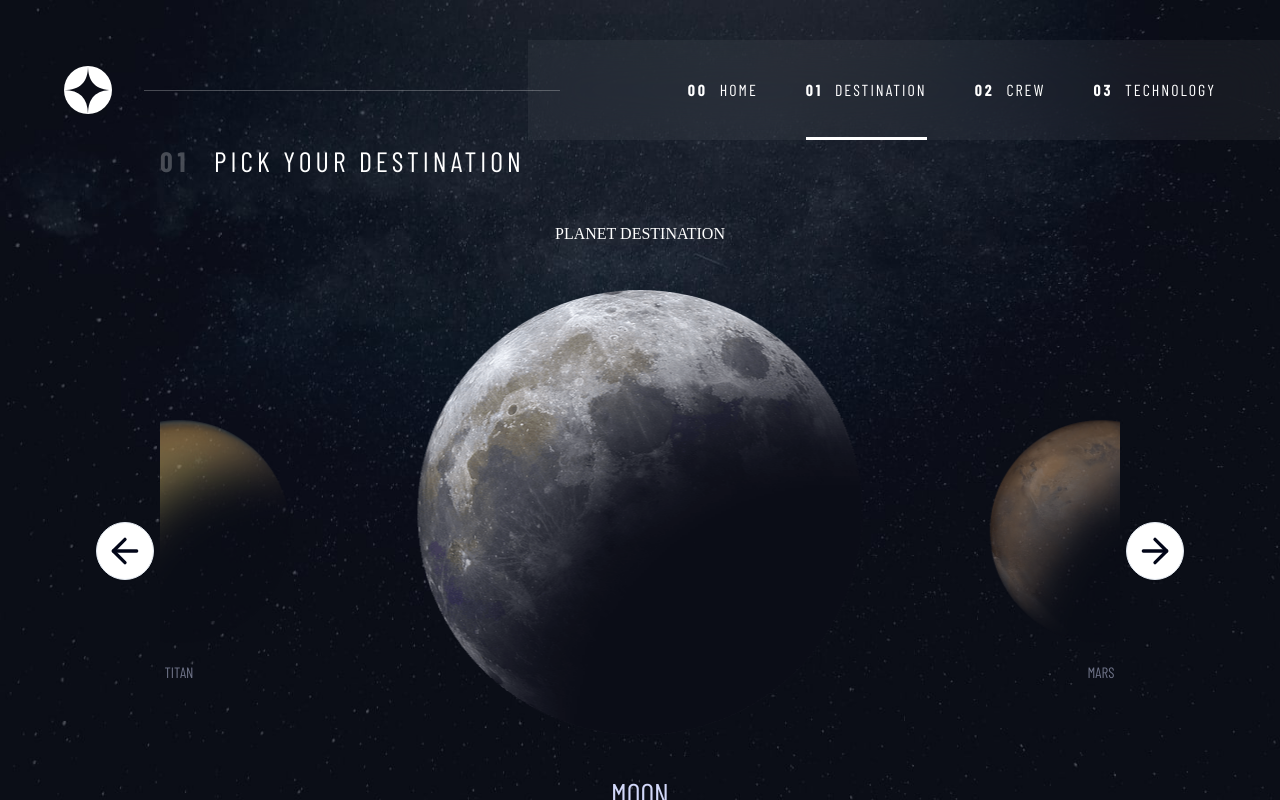
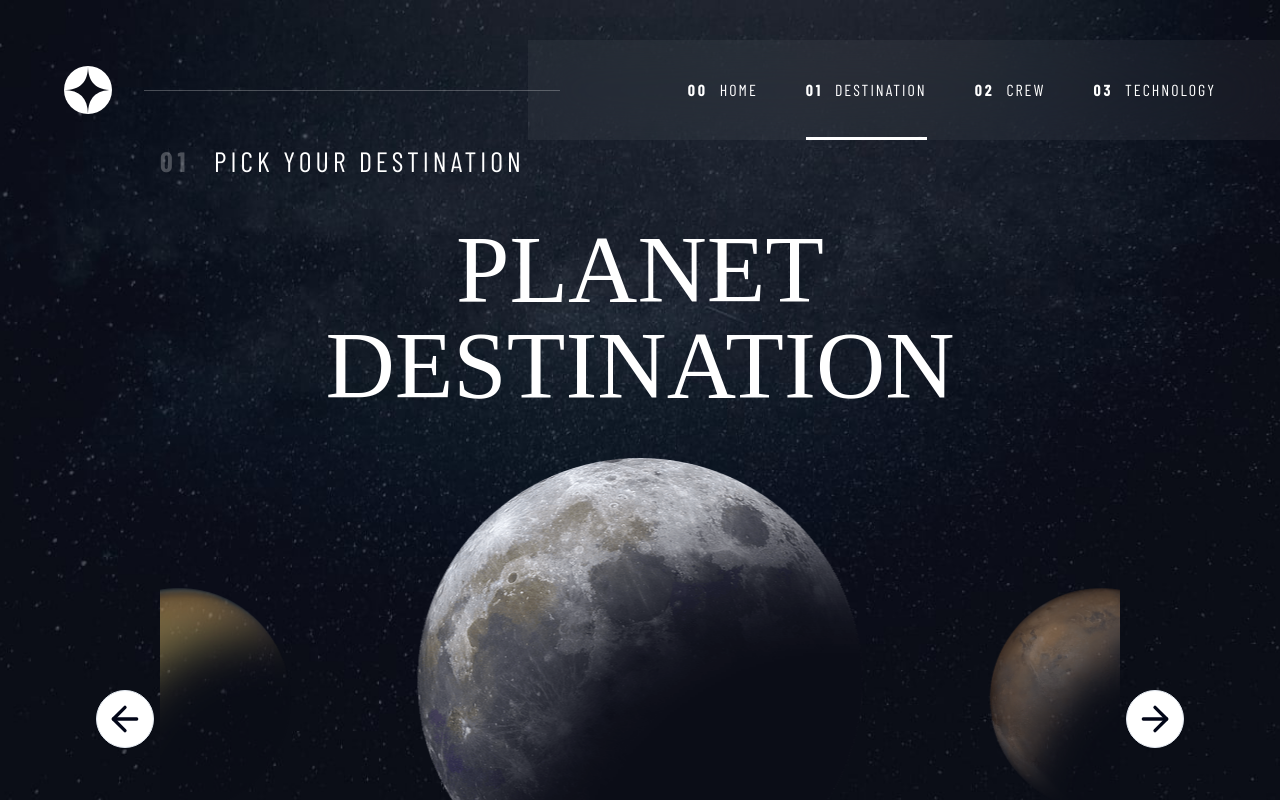
Before and after one commit to 47roms16/space-tourism-website, a React (Vite) app: page /destination in a window 1280 px wide. Shown: the top 800 px of the page. Built offline with nearby package versions, Linux system fonts and the light colour scheme; a web font is replaced by a local one.

Commit message:
style: add new class and style for specific heading 1 in /destination page

```diff
--- a/src/css/index.css
+++ b/src/css/index.css
@@ -130,8 +130,13 @@ h1 {
   @apply mb-0 text-[9rem] max-md:text-[5rem];
 }
 
-.destination-h1 {
+.destination-h1,
+.destination-main-h1 {
   @apply text-8xl max-xl:text-6xl max-lg:text-[5rem] max-md:text-[3.5rem];
+}
+
+.destination-main-h1 {
+  @apply max-sm:text-2xl;
 }
 
 .crew-h1,
```
